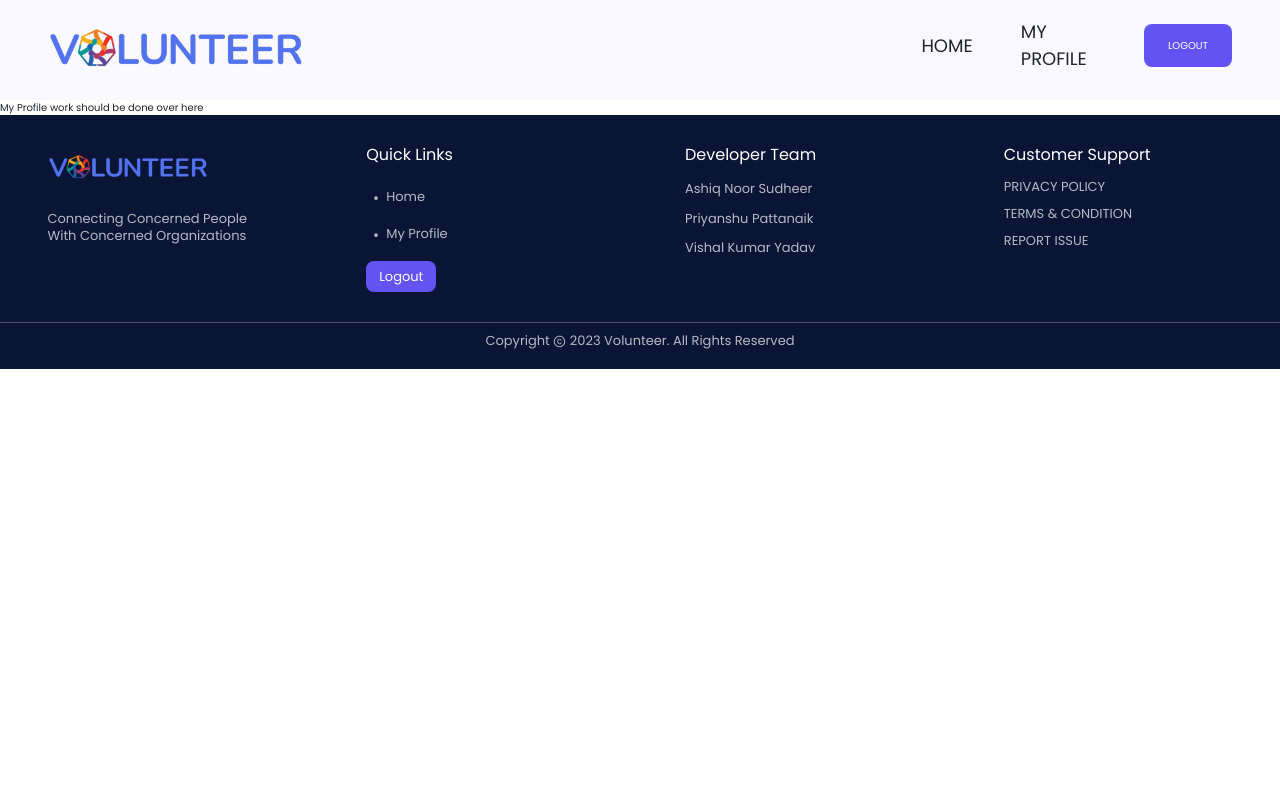
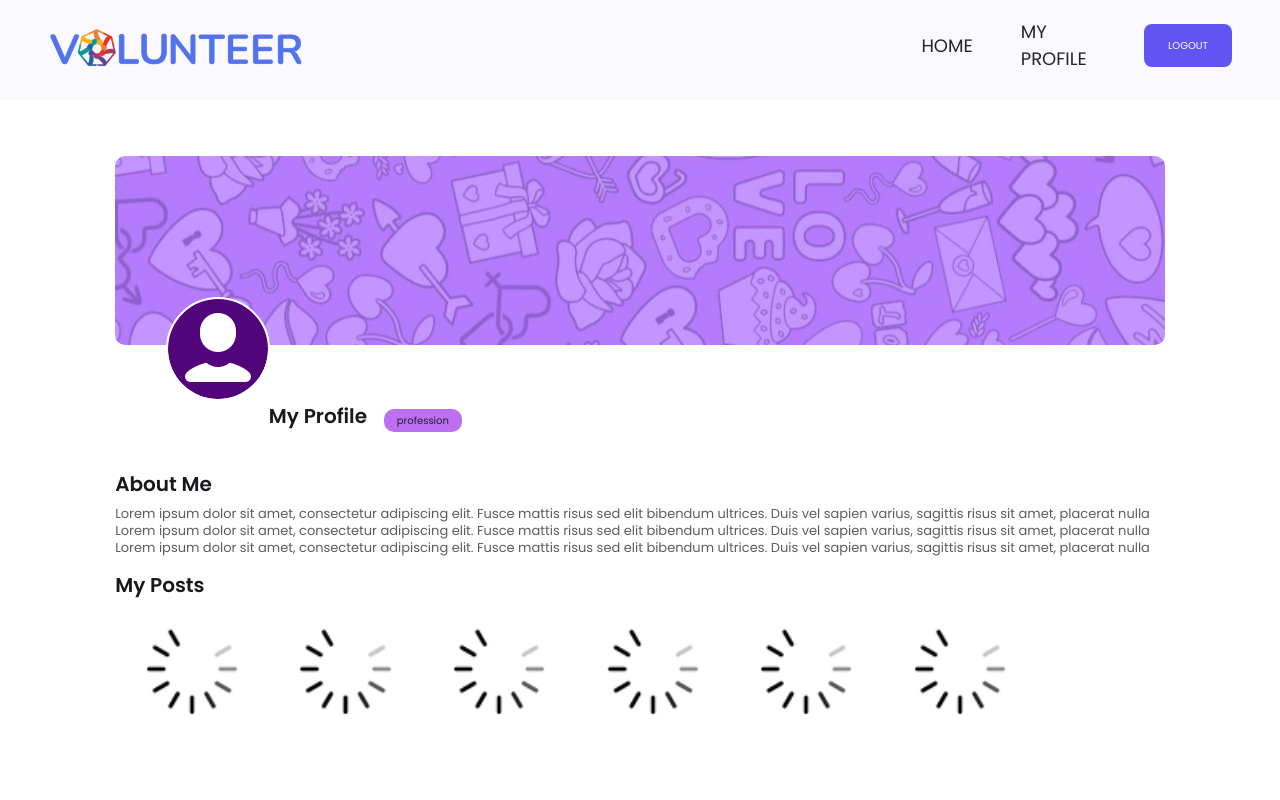
Before and after one commit to AshiqNoor-S/Volunteer.com, a React (Create React App) app in the folder client/: page /myprofile in a window 1280 px wide. Shown: the top 800 px of the page. Built offline with nearby package versions, Linux system fonts and the light colour scheme.

Commit message:
Profile page done

```diff
--- /dev/null
+++ b/client/src/data/myProfilePosts.js
@@ -0,0 +1,34 @@
+const myProfilePosts = [
+	{
+		id: 1,
+		postURL: '/',
+		imgURL: './images/spinner.gif'
+	},
+	{
+		id: 2,
+		postURL: '/',
+		imgURL: './images/spinner.gif'
+	},
+	{
+		id: 3,
+		postURL: '/',
+		imgURL: './images/spinner.gif'
+	},
+	{
+		id: 4,
+		postURL: '/',
+		imgURL: './images/spinner.gif'
+	},
+	{
+		id: 5,
+		postURL: '/',
+		imgURL: './images/spinner.gif'
+	},
+	{
+		id: 6,
+		postURL: '/',
+		imgURL: './images/spinner.gif'
+	},
+]
+
+export default myProfilePosts;
--- a/client/src/pages/MyProfile.jsx
+++ b/client/src/pages/MyProfile.jsx
@@ -1,7 +1,33 @@
 import React from "react";
+import myProfilePosts from "../data/myProfilePosts";
+import { ProfileStyle } from "../styles/ProfileStyle";
 
 const MyProfile = () => {
-  return <div>My Profile work should be done over here</div>;
+  return (
+    <ProfileStyle>
+      <div className="profile-banner-imgs" >
+        <img src="./images/profile_banner.jpg" className="banner" style={{ width: '100%' }} />
+        <img src="./images/user_icon.png" className="profile-pic" />
+      </div>
+      <div className="heading-text">
+        <h1 className="user-name">My Profile</h1>
+        <span className="profession-tag">profession</span>
+      </div>
+
+      <div className="about-me">
+        <h1 className="about-me-heading">About Me</h1>
+        <p className="about-me-text">Lorem ipsum dolor sit amet, consectetur adipiscing elit. Fusce mattis risus sed elit bibendum ultrices. Duis vel sapien varius, sagittis risus sit amet, placerat nulla Lorem ipsum dolor sit amet, consectetur adipiscing elit. Fusce mattis risus sed elit bibendum ultrices. Duis vel sapien varius, sagittis risus sit amet, placerat nulla Lorem ipsum dolor sit amet, consectetur adipiscing elit. Fusce mattis risus sed elit bibendum ultrices. Duis vel sapien varius, sagittis risus sit amet, placerat nulla</p>
+      </div>
+
+      <div className="my-posts">
+        <h1 className="my-posts-heading">My Posts</h1>
+        {myProfilePosts.map((post) => (
+          <a href={post.postURL} ><img src={post.imgURL} className="postBanner" /></a>
+        ))}
+      </div>
+
+    </ProfileStyle>
+  );
 };
 
 export default MyProfile;
--- /dev/null
+++ b/client/src/styles/ProfileStyle.jsx
@@ -0,0 +1,74 @@
+import styled from "styled-components";
+
+export const ProfileStyle = styled.div`
+
+	margin: 5vh 8vw;
+	padding: 2vh 1vw;
+	// border: 1px solid black;
+	border-radius: 20px;
+
+	.profile-banner-imgs {
+		height: 40vh;
+		// border: 1px solid black;
+	}
+
+	.banner {
+		border-radius: 10px;
+	}
+
+	.profile-pic {
+		position: relative;
+		bottom: 6vh;
+		left: 4vw;
+		border: 2px solid #fff;
+		border-radius: 50%;
+	}
+
+	.heading-text {
+		position: relative;
+		bottom: 9vh;
+		right: 3vw;
+		width: 30%;
+	}
+
+	.user-name {
+		font-size: 2rem;
+		font-weight: 600;
+		position: relative;
+		bottom: 0vh;
+		left: 15vw;
+	}
+
+	.profession-tag {
+		position: relative;
+		bottom: 2.5vh;
+		left: 24vw;
+		background-color: #bc6ff1;
+		padding: 0.5vh 1vw;
+		border-radius: 10px;
+	}
+
+	.about-me {
+		// border: 1px solid black;
+		position: relative;
+		margin-top: -6vh;
+	}
+
+	.about-me-heading, .my-posts-heading {
+		font-size: 2rem;
+		font-weight: 600;
+
+	}
+
+	.my-posts {
+		margin: 2vh 0;
+	}
+
+	.postBanner {
+		margin: 2vh 2vw;
+		width: 8vw;
+		// border: 1px solid black;
+		border-radius: 10px;
+	}
+
+`;
```
Also changed, not shown: client/public/images/profile_banner.jpg (added).
